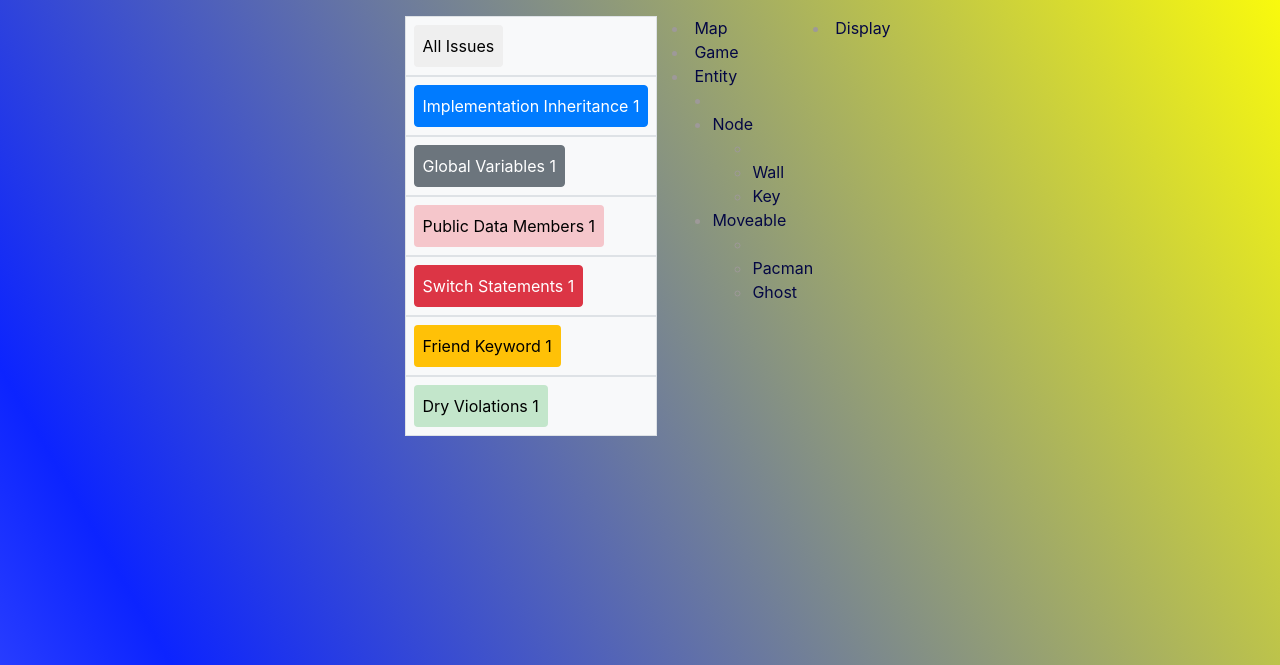
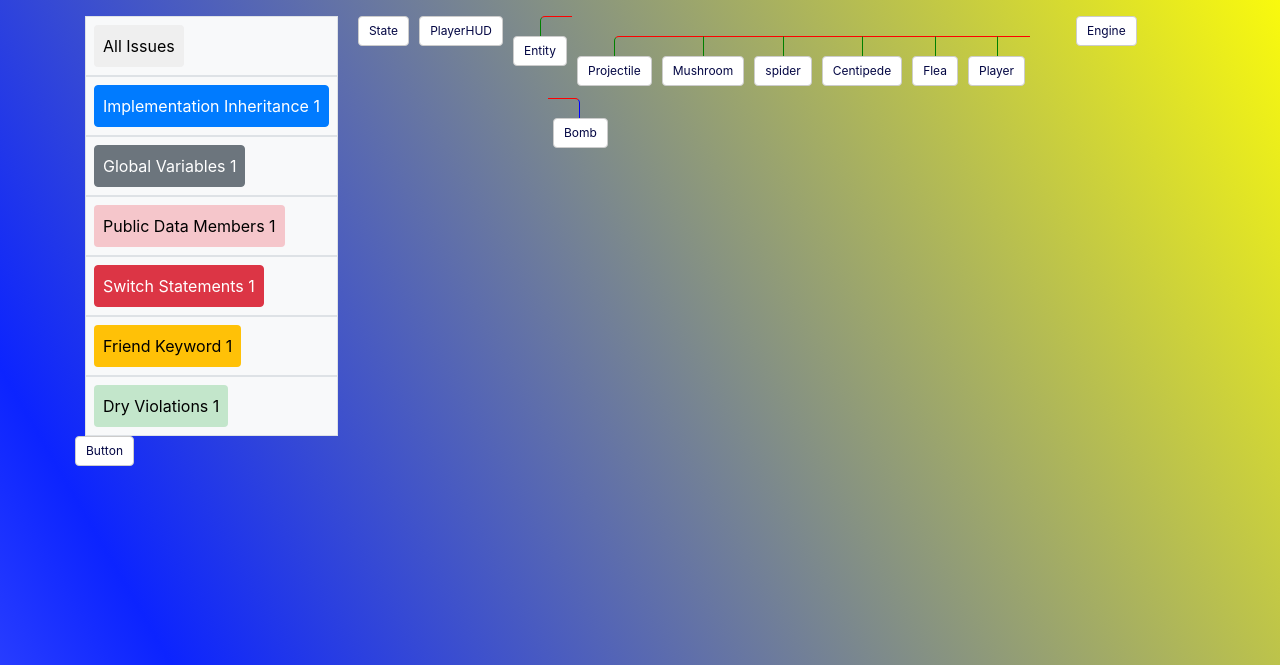
Before and after one commit to Ivy7493/C-_Code_Analysis, a Django app: template Student_Code_Analysis_C/fileSelect/templates/fileSelect/fileDisplay.html in a window 1280 px wide. Shown: the part 64-729 px from the top of the page. Run offline with Django 4.2, Linux system fonts and the light colour scheme; the template is opened without the code that fills it: most values are stand-ins (such as "Sample title", 1, 10 or a date in 2020); some libraries are stand-ins or nearby versions.

Commit message:
HA HA the freaking automated html

```diff
--- a/Student_Code_Analysis_C/fileSelect/templates/fileSelect/tree.html
+++ b/Student_Code_Analysis_C/fileSelect/templates/fileSelect/tree.html
@@ -1,22 +1,21 @@
+<div class='items'>
+<li><a href='#'>State</a></li>
+</div><div class='items'>
+<li><a href='#'>PlayerHUD</a></li>
+</div><div class='items'>
+<li><a href='#'>Entity</a></li>
 
-<div>
-<li><a href='#'>Map</a></li>
-<li><a href='#'>Game</a></li>
-<li><a href='#'>Entity</a></li>
 <ul>
-<li>
-<li><a href='#'>Node</a></li>
-<ul>
-<li>
-<li><a href='#'>Wall</a></li>
-<li><a href='#'>Key</a></li>
+<li><a href='#'>Projectile</a></li><li><a href='#'>Mushroom</a></li>
+<li><a href='#'>spider</a></li>
+<li><a href='#'>Centipede</a></li>
+<li><a href='#'>Flea</a></li>
+<li><a href='#'>Player</a></li>
+<li><a href='#'>Bomb</a></li>
+</ul>
+</div><div class='items'><li><a href='#'>Engine</a></li>
+</div>
+<div class='items'><li><a href='#'>Button</a></li>
+</div>
+
 </li></ul>
-<li><a href='#'>Moveable</a></li>
-<ul>
-<li>
-<li><a href='#'>Pacman</a></li>
-<li><a href='#'>Ghost</a></li>
-</li></ul>
-</div>
-<li><a href='#'>Display</a></li>
-</li></ul></ul></div>
```
Also changed, not shown: Student_Code_Analysis_C/fileSelect/views.py (+84 -19 lines), 1 other file.
